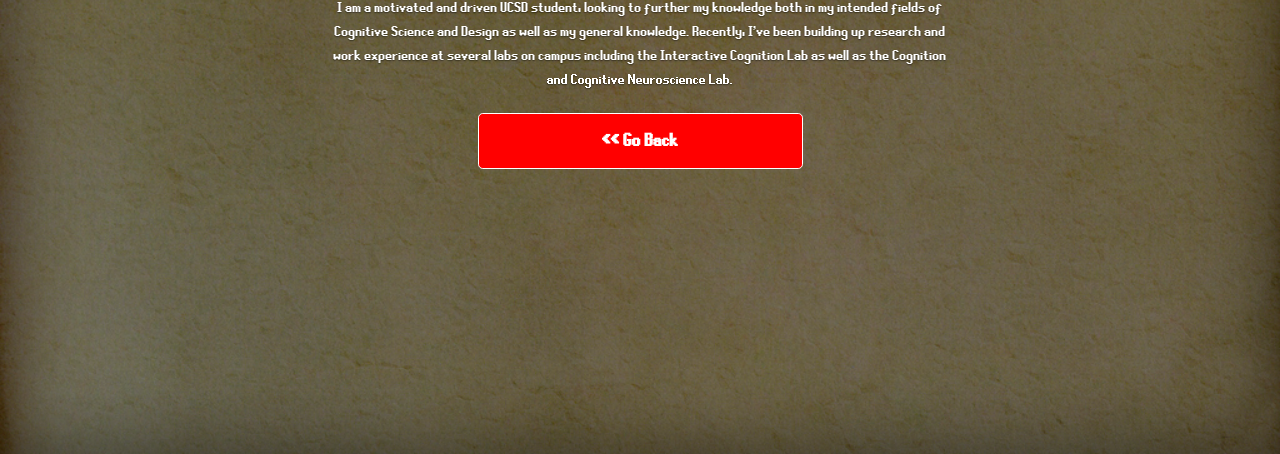
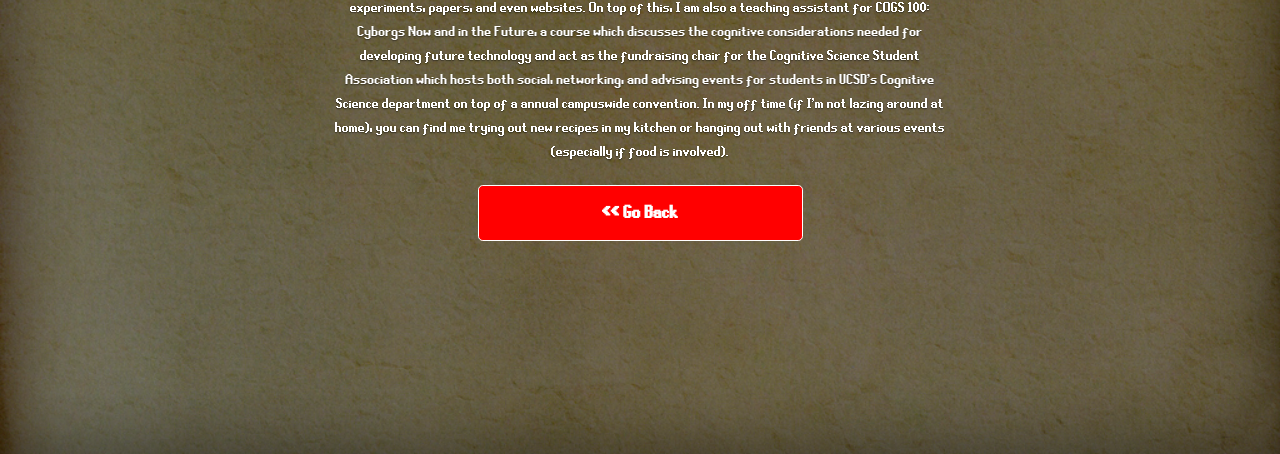
Before and after one commit to andrewdnguyen/andrewdnguyen.github.io, a plain HTML site: page character.html in a window 1280 px wide. Shown: the part 346-800 px from the top of the page. Drawn offline with nearby package versions, Linux system fonts and the light colour scheme; a script that the page names is missing.

Commit message:
Updated Character

```diff
--- a/character.html
+++ b/character.html
@@ -43,7 +43,15 @@
 
           <main role="main" class="inner cover">
             <h1>Character</h1>
-            <p> I am a motivated and driven UCSD student, looking to further my knowledge both in my intended fields of Cognitive Science and Design as well as my general knowledge. Recently, I've been building up research and work experience at several labs on campus including the Interactive Cognition Lab as well as the Cognition and Cognitive Neuroscience Lab. </p>
+            <p> I am a motivated and driven UCSD student who is passionate about design, research, and teaching.
+              Recently, I've been building up research and work experience at several labs on campus
+              including the Interactive Cognition Lab as well as the Cognition and Cognitive Neuroscience Lab where
+              I have helped develop experiments, papers, and even websites. On top of this, I am also a teaching assistant for COGS 100: Cyborgs Now and in the Future,
+              a course which discusses the cognitive considerations needed for developing future technology and act as the fundraising
+              chair for the Cognitive Science Student Association which hosts both social, networking, and advising events for
+              students in UCSD's Cognitive Science department on top of a annual campuswide convention. In my off time
+              (if I'm not lazing around at home), you can find me trying out new recipes in my kitchen or hanging out with friends
+              at various events (especially if food is involved).</p>
             <a href="index.html" class="btn btn-lg btn-secondary end-button">&lt;&lt; Go Back</a>
           </main>
 
```
Also changed, not shown: index.html (+1 -1 lines).
